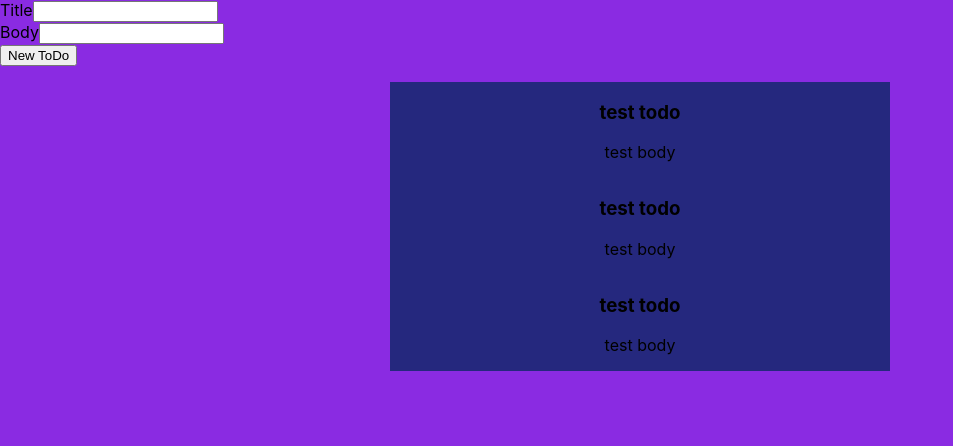
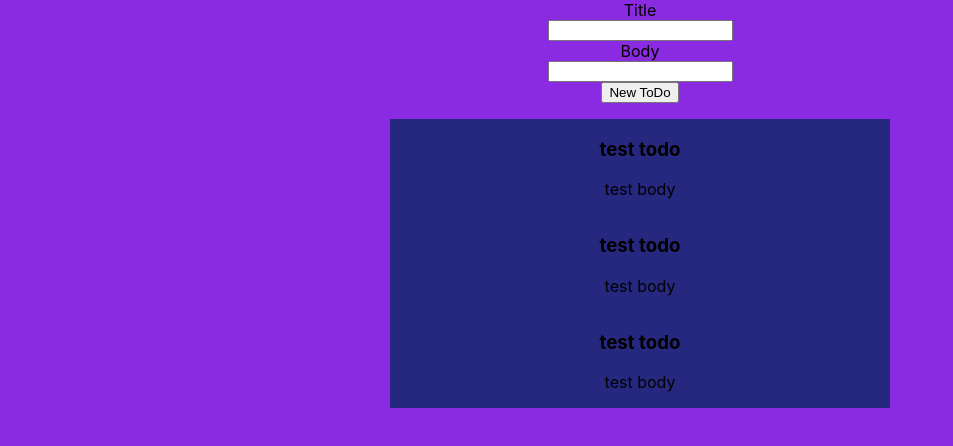
Before and after one commit to jkirk001/Todo, a React (Create React App) app: page / in a window 1280 px wide. Shown: the top 446 px of the page, without its empty margins (0-953 px from the left). Built offline with nearby package versions, Linux system fonts and the light colour scheme; no server answers.

Commit message:
added ID as firebase node name for clarity deleting

```diff
--- a/src/component/TodoList/TodoList.js
+++ b/src/component/TodoList/TodoList.js
@@ -7,7 +7,7 @@ const TodoList = () => {
 
   const todoItems = todoContext.todos.map((item, index) => {
     return (
-      <li key={index} onClick={() => todoContext.delete(item.id)}>
+      <li key={index} onClick={() => todoContext.delete(item.name)}>
         <h3>{item.title}</h3>
         <p>{item.body}</p>
       </li>
--- a/src/container/TodoInput/TodoInput.js
+++ b/src/container/TodoInput/TodoInput.js
@@ -7,9 +7,12 @@ const TodoInput = () => {
   const [todoState, setTodoState] = useState({ title: "", body: "" });
 
   return (
-    <div>
-      <form onSubmit={(e) => todoContext.post(e, todoState)}>
-        <div>
+    <div className={classes.FormContainer}>
+      <form
+        className={classes.Form}
+        onSubmit={(e) => todoContext.post(e, todoState)}
+      >
+        <div className={classes.FormItem}>
           <label> Title</label>
           <input
             type="text"
@@ -20,7 +23,7 @@ const TodoInput = () => {
             }
           />
         </div>
-        <div>
+        <div className={classes.FormItem}>
           <label> Body</label>
           <input
             type="text"
--- a/src/container/TodoInput/TodoInput.module.css
+++ b/src/container/TodoInput/TodoInput.module.css
@@ -0,0 +1,18 @@
+.FormContainer {
+  display: flex;
+  align-items: center;
+  justify-content: center;
+  width: 100%;
+}
+.Form {
+  display: flex;
+  flex-direction: column;
+  align-items: center;
+  justify-content: center;
+}
+.FormItem {
+  display: flex;
+  flex-direction: column;
+  align-items: center;
+  justify-content: center;
+}
--- a/src/context/todo-context.js
+++ b/src/context/todo-context.js
@@ -22,7 +22,7 @@ const TodoContextProvider = (props) => {
         const nearlyTodos = Object.entries(resData);
         const finalTodos = [];
         for (let each of nearlyTodos) {
-          let item = { ...each[1], id: each[0] };
+          let item = { ...each[1], name: each[0] };
           finalTodos.push(item);
         }
 
@@ -39,7 +39,7 @@ const TodoContextProvider = (props) => {
     )
       .then((res) => {
         console.log(res);
-        const updatedTodos = allTodos.filter((todo) => todo.id !== id);
+        const updatedTodos = allTodos.filter((todo) => todo.name !== id);
         setAllTodos(updatedTodos);
       })
       .catch((e) => console.log(e.message));
@@ -57,10 +57,17 @@ const TodoContextProvider = (props) => {
         "Content-Type": "application/json",
       },
       body: JSON.stringify({ ...data, id: randIndex() }),
-    }).then((res) => {
-      console.log(res);
-      setAllTodos([...allTodos, { ...data, id: randIndex() }]);
-    });
+    })
+      .then((res) => {
+        return res.json();
+      })
+      .then((resData) => {
+        setAllTodos([
+          ...allTodos,
+          { ...data, id: randIndex(), name: resData.name },
+        ]);
+      })
+      .then(() => console.log(allTodos));
   };
 
   return (
```
